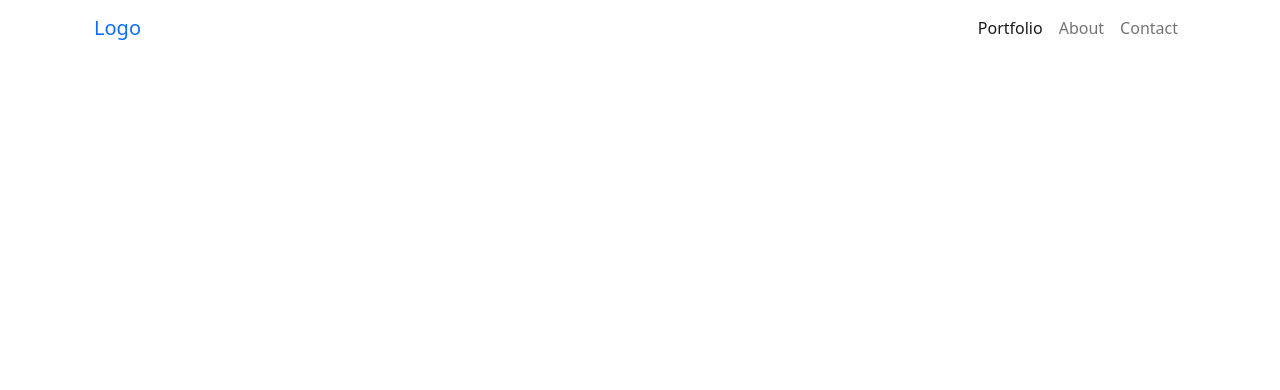
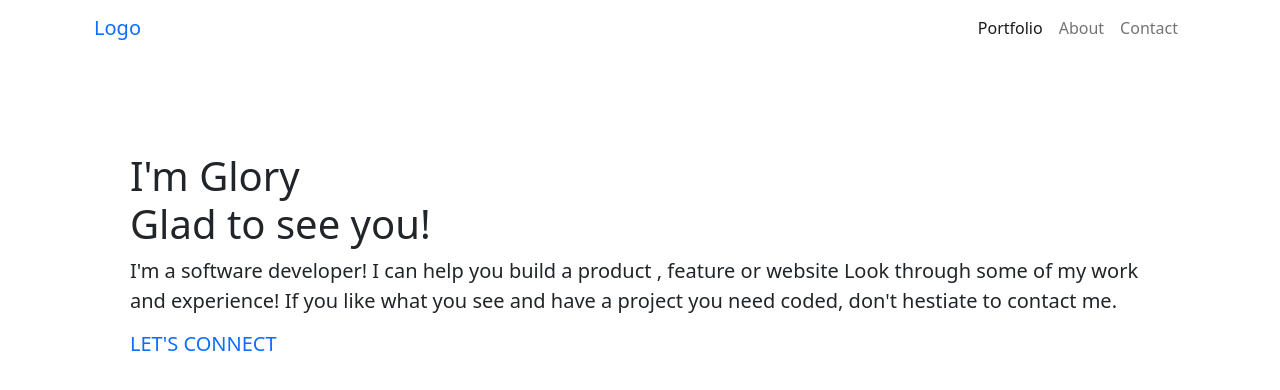
Before and after one commit to glorymugizi/bootstrap-project, a website: page index.html in a window 1280 px wide. Drawn offline with nearby package versions, Linux system fonts and the light colour scheme.

Commit message:
Add bootstrap

```diff
--- a/index.html
+++ b/index.html
@@ -46,6 +46,26 @@
         </div>
       </nav>
     </header>
+    <section>
+      <div class="container">
+        <div class="pt-5 d-flex flex-column px-5">
+          <h1 class="pt-5">
+            I'm Glory<br />
+            Glad to see you!
+          </h1>
+          <p class="lead text-dark">
+            I'm a software developer! I can help you build a product , feature
+            or website Look through some of my work and experience! If you like
+            what you see and have a project you need coded, don't hestiate to
+            contact me.
+          </p>
+          <h5 class="text-uppercase text-primary">Let's Connect</h5>
+          <i class="fab fa-twitter"></i>
+          <i class="fab fa-linkedin-in"></i>
+          <i class="fab fa-github"></i>
+        </div>
+      </div>
+    </section>
     <!-- js scripts -->
     <script
       src="https://cdn.jsdelivr.net/npm/bootstrap@5.0.2/dist/js/bootstrap.bundle.min.js"
```
